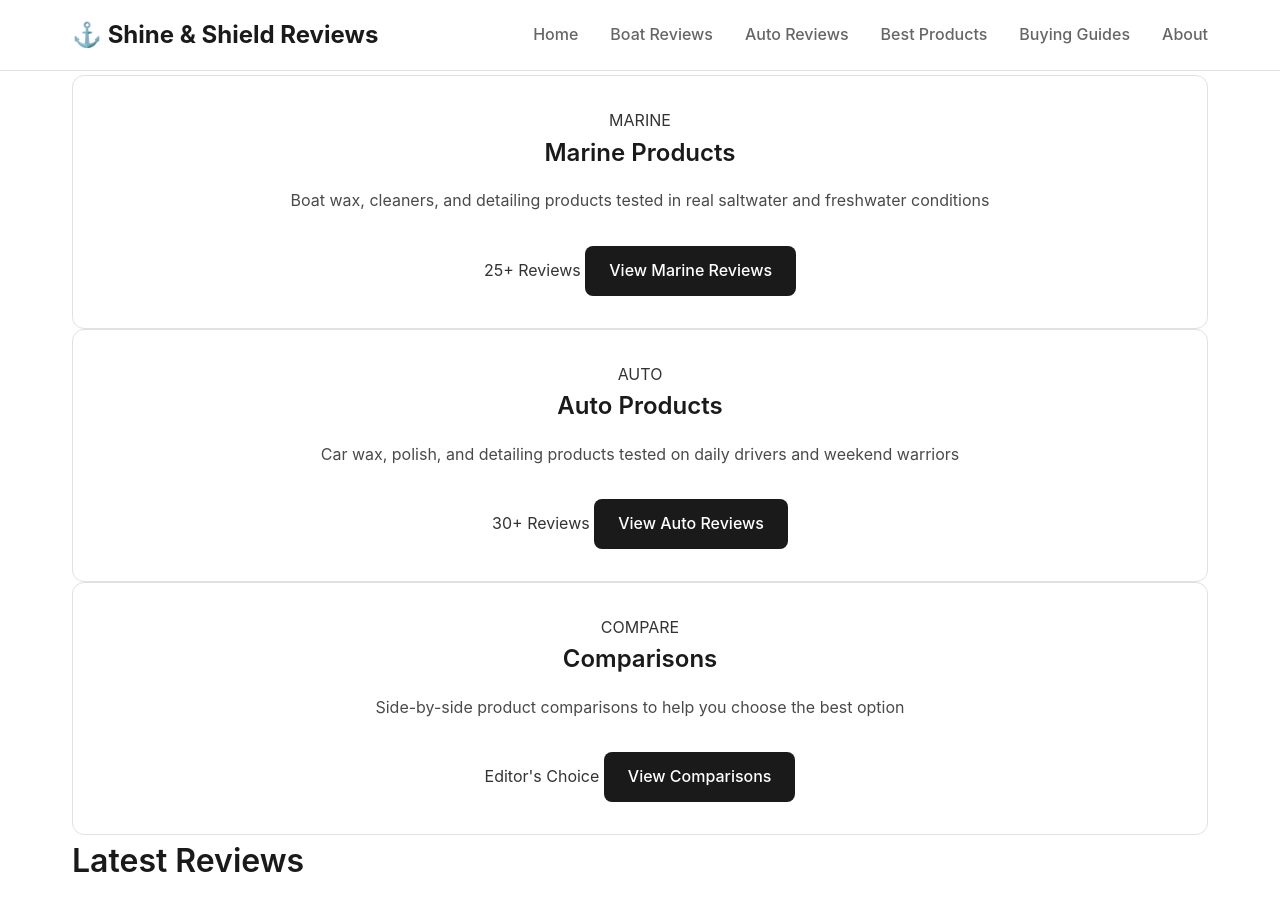
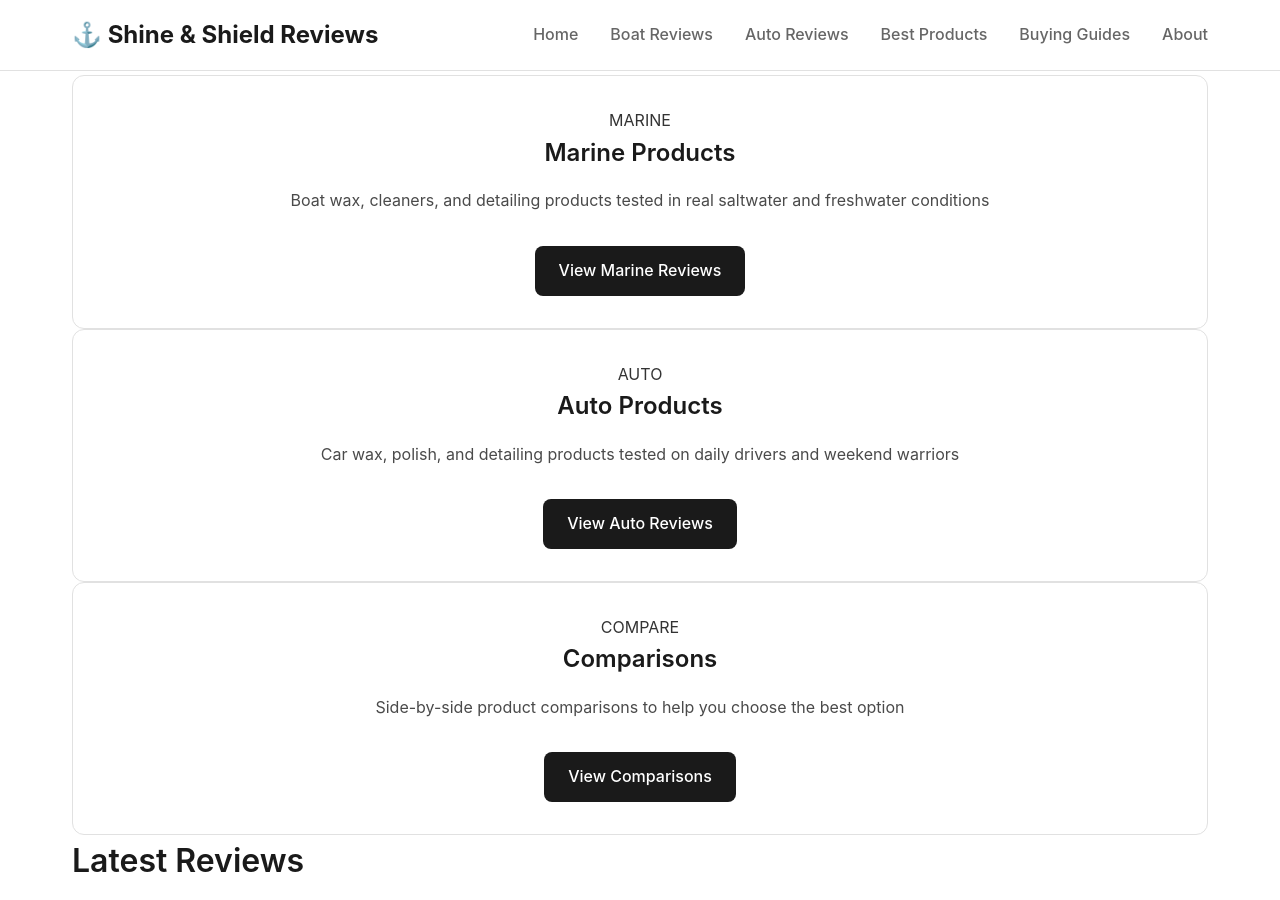
Before and after one commit to landwehr72/shine-shield-reviews.github.io, a Jekyll site: the page built from index.html, in a window 1280 px wide and 900 px high, scrolled down 403 px. Built offline with Jekyll 4.4.1, drawn with Linux system fonts in a browser that asks for light colours.

Commit message:
Update index.html

```diff
--- a/index.html
+++ b/index.html
@@ -30,7 +30,6 @@ title: Home
   </div>
   <h3>Marine Products</h3>
   <p>Boat wax, cleaners, and detailing products tested in real saltwater and freshwater conditions</p>
-  <span class="badge">25+ Reviews</span>
   <a href="/marine-products/" class="btn">View Marine Reviews</a>
 </div>
 
@@ -40,7 +39,6 @@ title: Home
 </div>
   <h3>Auto Products</h3>
   <p>Car wax, polish, and detailing products tested on daily drivers and weekend warriors</p>
-  <span class="badge">30+ Reviews</span>
   <a href="/auto-products/" class="btn">View Auto Reviews</a>
 </div>
 
@@ -50,7 +48,6 @@ title: Home
     </div>
     <h3>Comparisons</h3>
     <p>Side-by-side product comparisons to help you choose the best option</p>
-    <span class="badge featured">Editor's Choice</span>
     <a href="/comparisons/" class="btn">View Comparisons</a>
   </div>
 </div>
```
